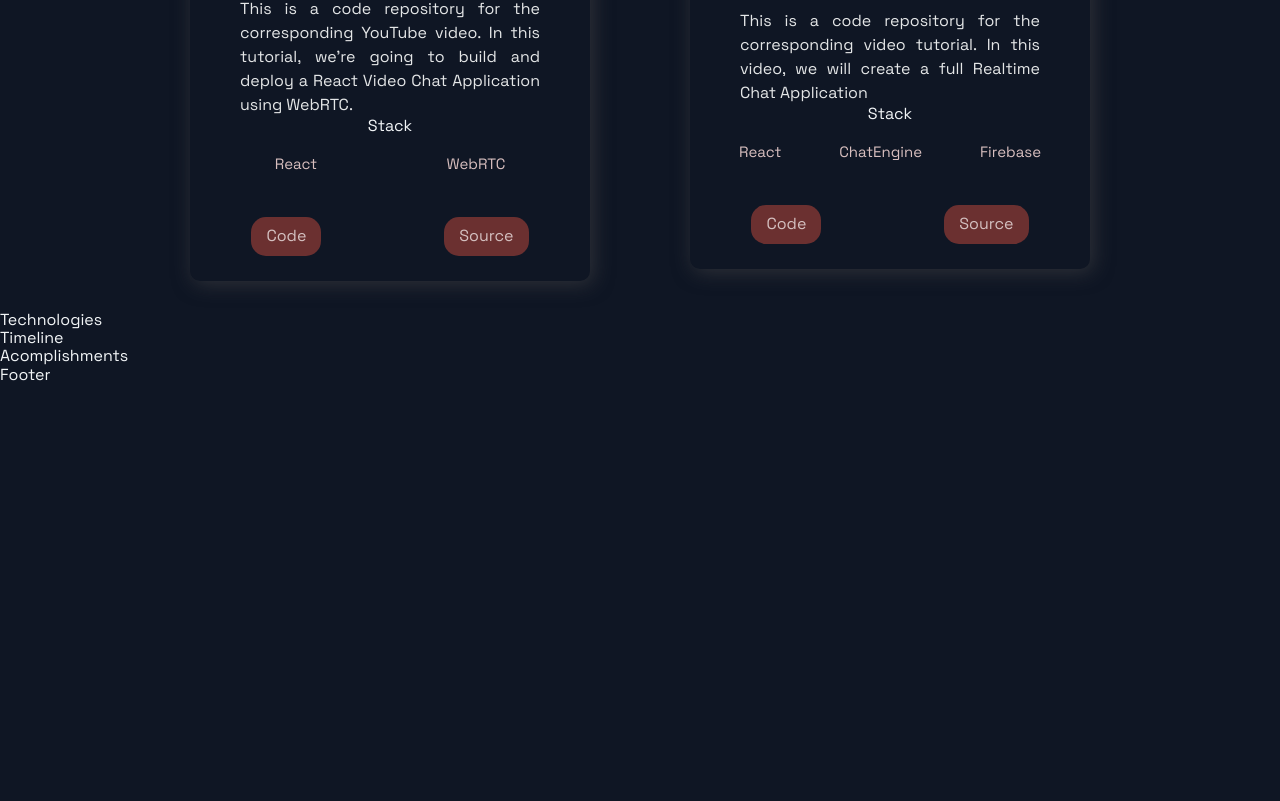
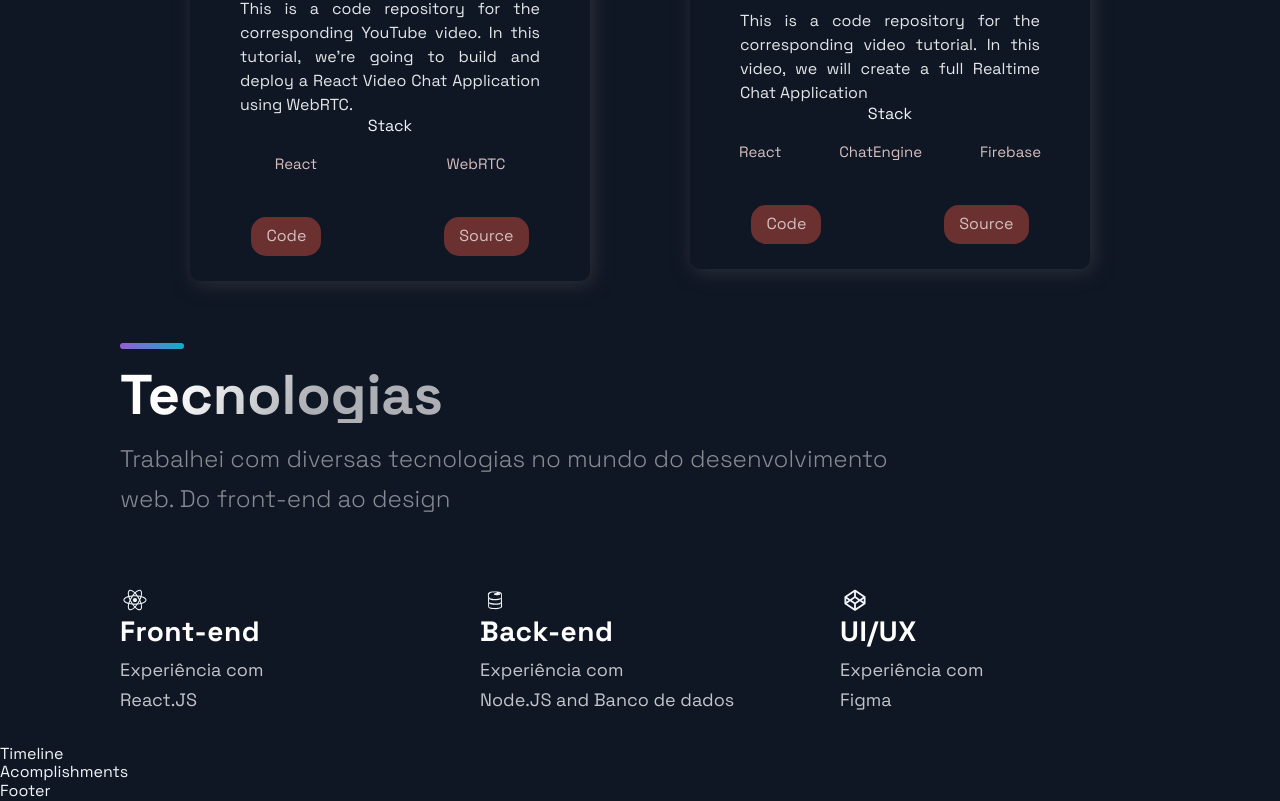
Before and after one commit to Anderson-Andre-P/portfolio-react, a Next.js app: page / in a window 1280 px wide. Shown: the part 1882-2683 px from the top of the page. Before the commit the page ends 2267 px from the top, so only its background shows below. Built offline with nearby package versions, Linux system fonts and the light colour scheme.

Commit message:
feat: technologies section

```diff
--- a/src/components/Technologies/Technologies.js
+++ b/src/components/Technologies/Technologies.js
@@ -1,12 +1,61 @@
-import React from 'react';
-import { DiFirebase, DiReact, DiZend } from 'react-icons/di';
-import { Section, SectionDivider, SectionText, SectionTitle } from '../../styles/GlobalComponents';
-import { List, ListContainer, ListItem, ListParagraph, ListTitle } from './TechnologiesStyles';
+import React from "react";
+import { DiCodepen, DiFirebase, DiReact, DiZend } from "react-icons/di";
+import {
+  Section,
+  SectionDivider,
+  SectionText,
+  SectionTitle,
+} from "../../styles/GlobalComponents";
+import {
+  List,
+  ListContainer,
+  ListItem,
+  ListParagraph,
+  ListTitle,
+} from "./TechnologiesStyles";
 
-const Technologies = () =>  (
-  <div>
-    Technologies
-  </div>
+const Technologies = () => (
+  <Section id="tech">
+    <SectionDivider />
+    <br />
+    <SectionTitle>Tecnologias</SectionTitle>
+    <SectionText>
+      Trabalhei com diversas tecnologias no mundo do desenvolvimento web. Do
+      front-end ao design
+    </SectionText>
+    <List>
+      <ListItem>
+        <DiReact size="3rem" />
+        <ListContainer>
+          <ListTitle>Front-end</ListTitle>
+          <ListParagraph>
+            Experiência com <br />
+            React.JS
+          </ListParagraph>
+        </ListContainer>
+      </ListItem>
+      <ListItem>
+        <DiFirebase size="3rem" />
+        <ListContainer>
+          <ListTitle>Back-end</ListTitle>
+          <ListParagraph>
+            Experiência com <br />
+            Node.JS and Banco de dados
+          </ListParagraph>
+        </ListContainer>
+      </ListItem>
+      <ListItem>
+        <DiCodepen size="3rem" />
+        <ListContainer>
+          <ListTitle>UI/UX</ListTitle>
+          <ListParagraph>
+            Experiência com <br />
+            Figma
+          </ListParagraph>
+        </ListContainer>
+      </ListItem>
+    </List>
+  </Section>
 );
 
 export default Technologies;
```
